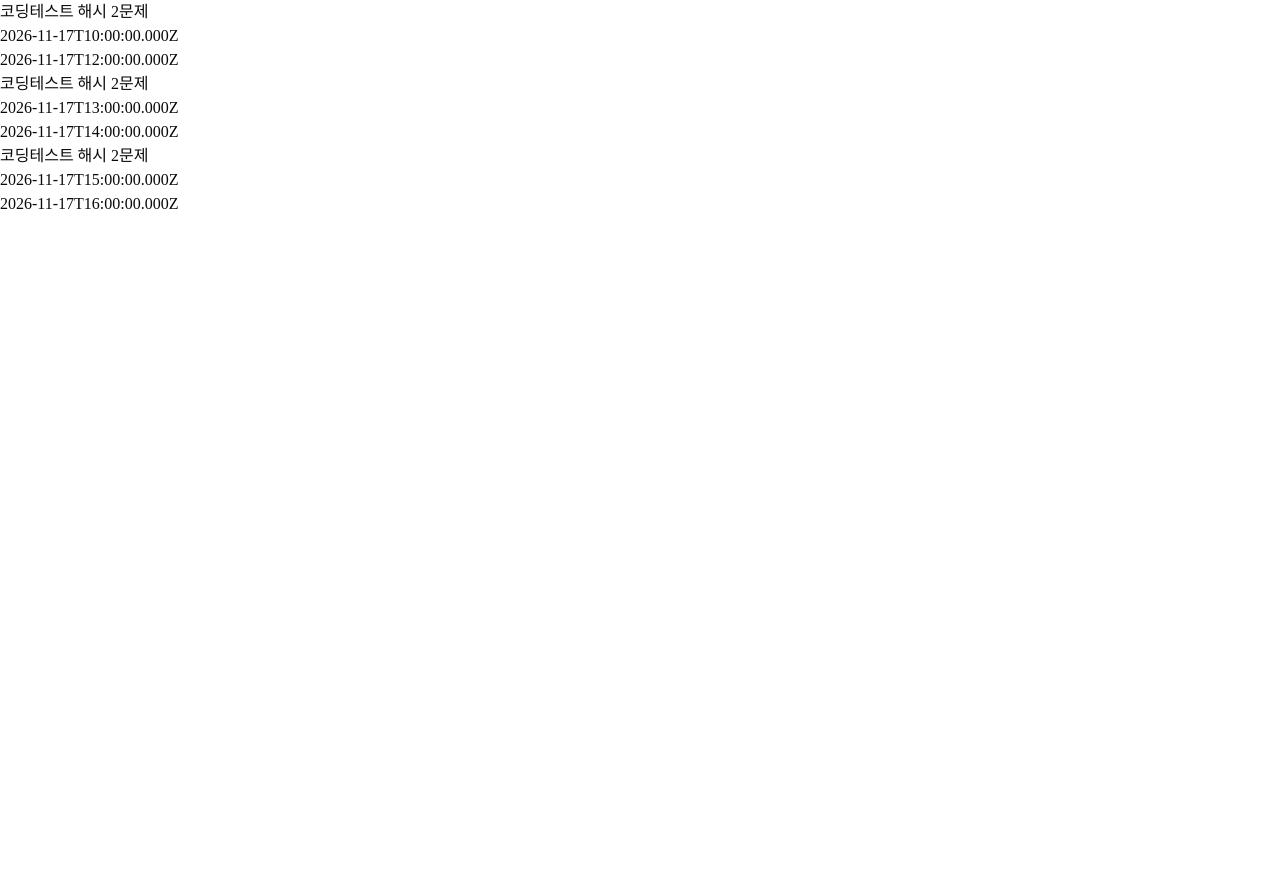
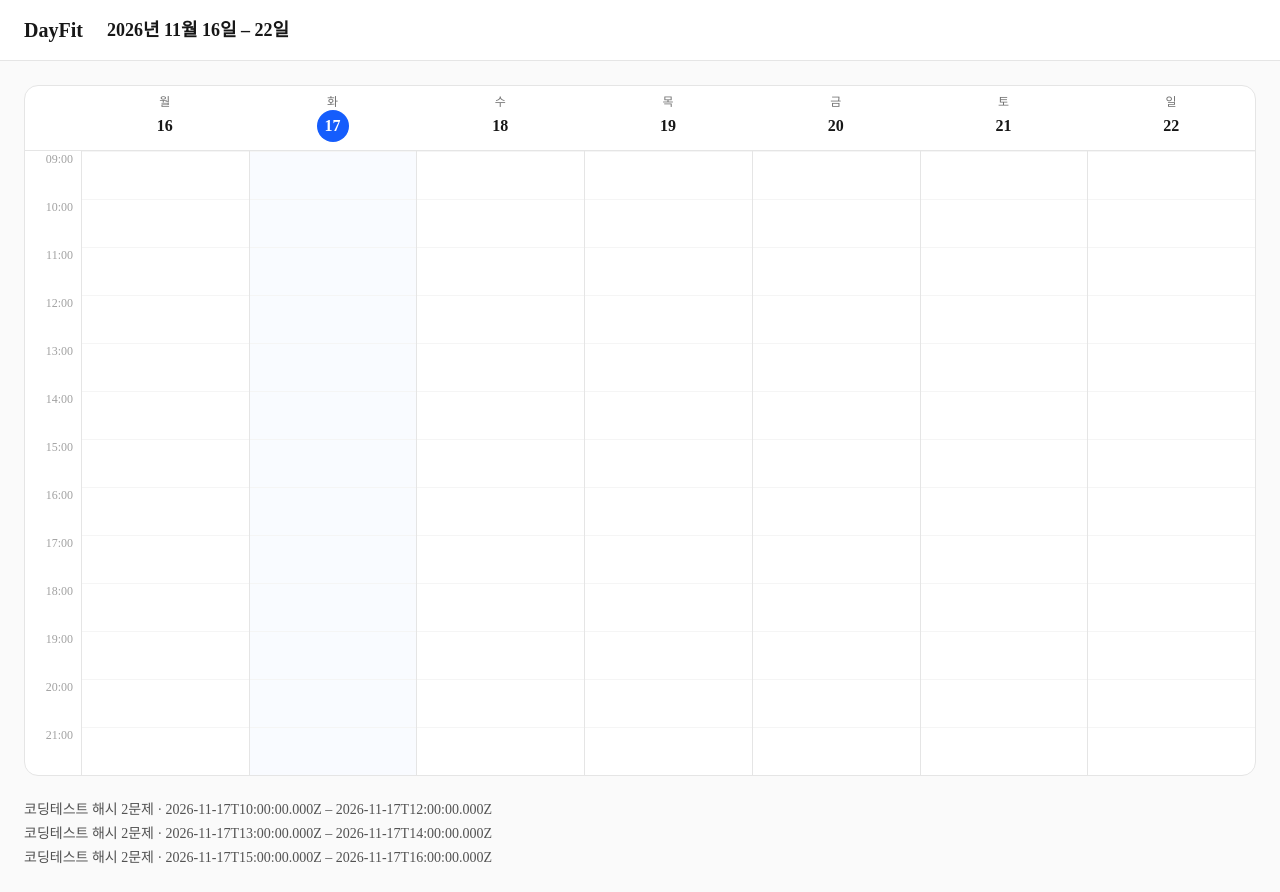
Before and after one commit to HyeontaeKim0/DayFit-, a Next.js app: page / in a window 1280 px wide. Before the commit the page ends 800 px from the top, so only its background shows below. Built offline with nearby package versions, Linux system fonts and the light colour scheme.

Commit message:
feat: 주간 캘린더 격자 뼈대

```diff
--- a/app/page.tsx
+++ b/app/page.tsx
@@ -1,15 +1,86 @@
 import { mockEvents } from "@/lib/mock";
-import type { Event } from "@/lib/types";
+
+const DAYS = ["월", "화", "수", "목", "금", "토", "일"];
+const DATES = [16, 17, 18, 19, 20, 21, 22];
+const TODAY_INDEX = 1; // 화요일 (나중에 오늘 날짜로 계산)
+
+const START_HOUR = 9;
+const END_HOUR = 22;
+const HOURS = Array.from(
+  { length: END_HOUR - START_HOUR },
+  (_, i) => START_HOUR + i,
+);
+
 export default function Home() {
   return (
-    <div>
-      {mockEvents.map((event: Event) => (
-        <div key={event.id}>
-          <h2>{event.title}</h2>
-          <p>{event.startAt}</p>
-          <p>{event.endAt}</p>
+    <div className="flex min-h-screen flex-col bg-neutral-50 text-neutral-900">
+      <header className="flex items-center gap-6 border-b bg-white px-6 py-4">
+        <span className="text-xl font-bold">DayFit</span>
+        <h1 className="text-lg font-semibold">2026년 11월 16일 – 22일</h1>
+      </header>
+
+      <main className="flex-1 p-6">
+        <div className="overflow-x-auto rounded-xl border bg-white">
+          <div className="min-w-[760px]">
+            {/* 요일 헤더: 첫 칸은 시간 열 자리라 비워둠 */}
+            <div className="grid grid-cols-[56px_repeat(7,1fr)] border-b">
+              <div />
+              {DAYS.map((day, i) => (
+                <div key={day} className="flex flex-col items-center py-2">
+                  <span className="text-xs text-neutral-500">{day}</span>
+                  <span
+                    className={
+                      i === TODAY_INDEX
+                        ? "flex size-8 items-center justify-center rounded-full bg-blue-600 font-bold text-white"
+                        : "flex size-8 items-center justify-center font-bold"
+                    }
+                  >
+                    {DATES[i]}
+                  </span>
+                </div>
+              ))}
+            </div>
+
+            {/* 시간 격자 */}
+            <div className="grid grid-cols-[56px_repeat(7,1fr)]">
+              <div>
+                {HOURS.map((hour) => (
+                  <div
+                    key={hour}
+                    className="h-12 pr-2 text-right text-xs text-neutral-400"
+                  >
+                    {String(hour).padStart(2, "0")}:00
+                  </div>
+                ))}
+              </div>
+
+              {DAYS.map((day, i) => (
+                <div
+                  key={day}
+                  className={`relative border-l ${i === TODAY_INDEX ? "bg-blue-50/40" : ""}`}
+                >
+                  {HOURS.map((hour) => (
+                    <div
+                      key={hour}
+                      className="h-12 border-t border-neutral-100"
+                    />
+                  ))}
+                  {/* TODO(직접): 이 열에 해당하는 일정 블록을 absolute로 배치 */}
+                </div>
+              ))}
+            </div>
+          </div>
         </div>
-      ))}
+
+        {/* 임시: 블록 배치 전까지 mock 데이터 확인용 */}
+        <ul className="mt-6 space-y-1 text-sm text-neutral-600">
+          {mockEvents.map((event) => (
+            <li key={event.id}>
+              {event.title} · {event.startAt} – {event.endAt}
+            </li>
+          ))}
+        </ul>
+      </main>
     </div>
   );
 }
```
